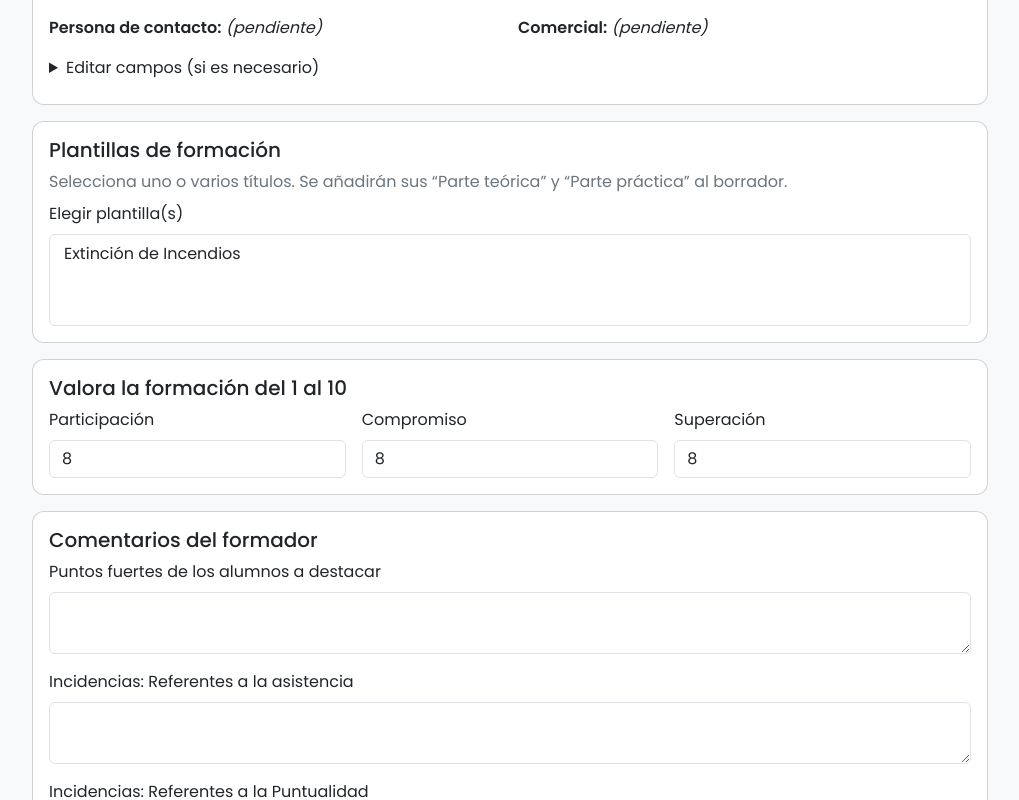
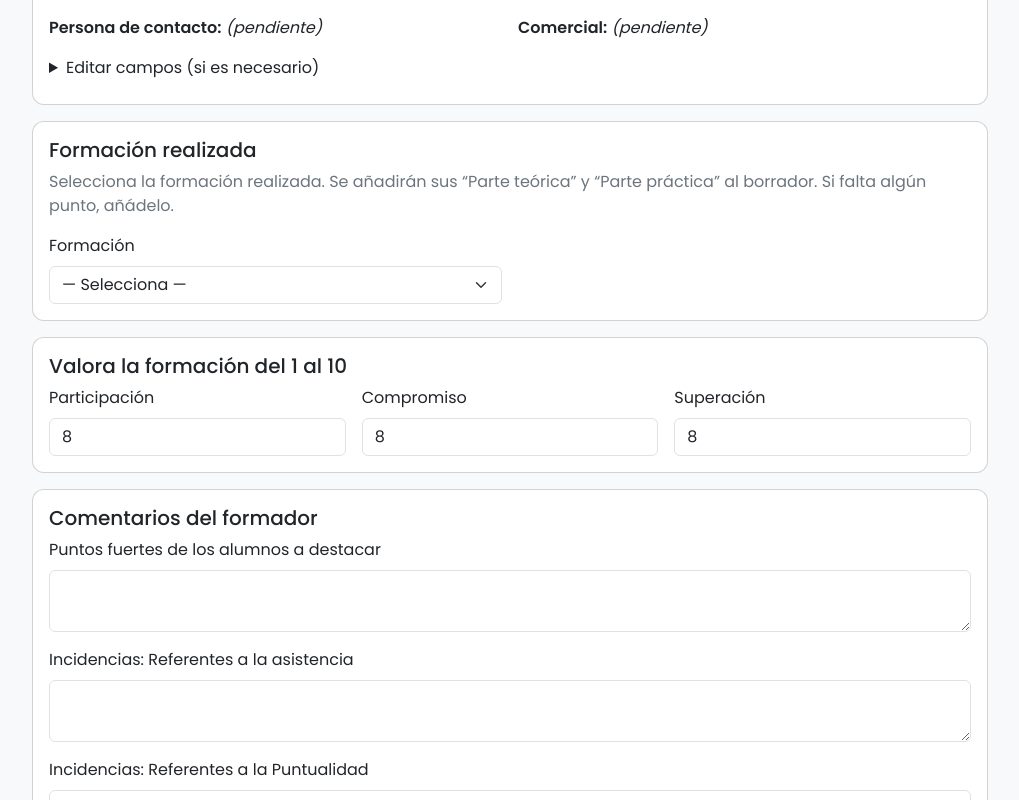
Before and after one commit to JulioGEP/gep-informes-formacion, a React (Vite) app: page / in a window 1280 px wide. Shown: the part 700-1500 px from the top of the page, without its empty margins (130-1149 px from the left). Built offline with nearby package versions, Linux system fonts and the light colour scheme; the HTML template or start-up script is replaced by a standard one.

Commit message:
Update Formulario.jsx

```diff
--- a/src/components/Formulario.jsx
+++ b/src/components/Formulario.jsx
@@ -1,15 +1,14 @@
-import React, { useState, useEffect } from 'react'
+import React, { useEffect, useState } from 'react'
 import axios from 'axios'
 import plantillasMap from '../utils/plantillas.json'
 
 const DEAL_DIR_INCOMPANY = '8b2a7570f5ba8aa4754f061cd9dc92fd778376a7'
 const ORG_CIF = '6d39d015a33921753410c1bab0b067ca93b8cf2c'
 
-export default function Formulario({ onPreview }){
+export default function Formulario({ onPreview, initial }){
   const [loading, setLoading] = useState(false)
   const [dealId, setDealId] = useState('7164')
 
-  // Email eliminado
   const [formador, setFormador] = useState({ nombre:'' })
   const [datos, setDatos] = useState({
     fecha: '', alumnos: '', duracion: '', sesiones: 1,
@@ -17,25 +16,30 @@ export default function Formulario({ onPreview }){
     productos: [],
     idioma: 'ES',
     escalas: { participacion: 8, compromiso: 8, superacion: 8 }, // 1–10
-    comentarios: {
-      c11:'', // Puntos fuertes de los alumnos a destacar
-      c12:'', // Incidencias: Referentes a la asistencia
-      c13:'', // Incidencias: Referentes a la Puntualidad
-      c14:'', // Incidencias: Accidentes
-      c15:'', // Recomendaciones: Formaciones Futuras
-      c16:'', // Recomendaciones: Del entorno de Trabajo
-      c17:''  // Recomendaciones: De Materiales
-    },
-    plantillasSeleccionadas: []
+    comentarios: { c11:'', c12:'', c13:'', c14:'', c15:'', c16:'', c17:'' },
+    // Formación seleccionada + contenidos auto
+    formacionKey: '',
+    formacionTitulo: '',
+    contenidoTeorica: [],
+    contenidoPractica: [],
+    extrasTeorica: '',
+    extrasPractica: ''
   })
 
-  const [opcionesPlantillas, setOpcionesPlantillas] = useState([])
-  useEffect(()=>{
-    const arr = Object.entries(plantillasMap).map(([key, val]) => ({
-      key, titulo: val?.nombre || key
-    }))
-    setOpcionesPlantillas(arr)
-  }, [])
+  // Cargar initial state si venimos del borrador
+  useEffect(() => {
+    if (initial) {
+      setDealId(initial.dealId ?? dealId)
+      setFormador(initial.formador ?? { nombre:'' })
+      setDatos(prev => ({ ...prev, ...(initial.datos || {}) }))
+    }
+    // eslint-disable-next-line react-hooks/exhaustive-deps
+  }, [initial?.dealId])  // solo cuando cambia el payload de vuelta
+
+  // Opciones para el selector de formación
+  const opcionesFormacion = Object.entries(plantillasMap).map(([key, val]) => ({
+    key, titulo: val?.nombre || key, teorica: val?.parte_teorica || [], practica: val?.parte_practica || []
+  }))
 
   const fetchDeal = async () => {
     setLoading(true)
@@ -65,9 +69,35 @@ export default function Formulario({ onPreview }){
     }
   }
 
+  const onChangeFormacion = (e) => {
+    const key = e.target.value
+    const sel = opcionesFormacion.find(o => o.key === key)
+    setDatos(prev => ({
+      ...prev,
+      formacionKey: key,
+      formacionTitulo: sel?.titulo || '',
+      contenidoTeorica: sel?.teorica || [],
+      contenidoPractica: sel?.practica || []
+    }))
+  }
+
   const handlePreview = async (e)=>{
     e.preventDefault()
-    const payload = { dealId, formador, datos }
+
+    // Parse extras (uno por línea)
+    const extraT = datos.extrasTeorica.split('\n').map(s=>s.trim()).filter(Boolean)
+    const extraP = datos.extrasPractica.split('\n').map(s=>s.trim()).filter(Boolean)
+
+    const payload = {
+      dealId,
+      formador,
+      datos: {
+        ...datos,
+        contenidoTeorica: [...(datos.contenidoTeorica||[]), ...extraT],
+        contenidoPractica: [...(datos.contenidoPractica||[]), ...extraP]
+      }
+    }
+
     try{
       const { data } = await axios.post('/.netlify/functions/generateReport', payload)
       const borrador = data?.borrador || ''
@@ -76,11 +106,6 @@ export default function Formulario({ onPreview }){
       console.error(err)
       alert('Error generando borrador. Revisa consola.')
     }
-  }
-
-  const onChangePlantillas = (e) => {
-    const selected = Array.from(e.target.selectedOptions).map(o => o.value)
-    setDatos(prev => ({ ...prev, plantillasSeleccionadas: selected }))
   }
 
   return (
@@ -93,12 +118,7 @@ export default function Formulario({ onPreview }){
           <div className="row g-3 align-items-end">
             <div className="col-md">
               <label className="form-label">Nº Presupuesto</label>
-              <input
-                className="form-control"
-                value={dealId}
-                onChange={e=>setDealId(e.target.value)}
-                required
-              />
+              <input className="form-control" value={dealId} onChange={e=>setDealId(e.target.value)} required />
             </div>
             <div className="col-md-auto">
               <button type="button" className="btn btn-primary" onClick={fetchDeal} disabled={loading}>
@@ -116,62 +136,32 @@ export default function Formulario({ onPreview }){
           <div className="row g-3">
             <div className="col-md-6">
               <label className="form-label">Formador/a</label>
-              <input
-                className="form-control"
-                value={formador.nombre}
-                onChange={e=>setFormador({...formador, nombre: e.target.value})}
-                required
-              />
+              <input className="form-control" value={formador.nombre}
+                     onChange={e=>setFormador({...formador, nombre: e.target.value})} required />
             </div>
             <div className="col-md-3">
               <label className="form-label">Fecha</label>
-              <input
-                type="date"
-                className="form-control"
-                value={datos.fecha}
-                onChange={e=>setDatos({...datos, fecha: e.target.value})}
-                required
-              />
+              <input type="date" className="form-control" value={datos.fecha}
+                     onChange={e=>setDatos({...datos, fecha: e.target.value})} required />
             </div>
             <div className="col-md-3">
               <label className="form-label">Sesiones</label>
-              <input
-                type="number"
-                min="1"
-                className="form-control"
-                value={datos.sesiones}
-                onChange={e=>setDatos({...datos, sesiones: Number(e.target.value)})}
-                required
-              />
+              <input type="number" min="1" className="form-control" value={datos.sesiones}
+                     onChange={e=>setDatos({...datos, sesiones: Number(e.target.value)})} required />
             </div>
             <div className="col-md-3">
               <label className="form-label">Nº alumnos</label>
-              <input
-                type="number"
-                className="form-control"
-                value={datos.alumnos}
-                onChange={e=>setDatos({...datos, alumnos: e.target.value})}
-                required
-              />
+              <input type="number" className="form-control" value={datos.alumnos}
+                     onChange={e=>setDatos({...datos, alumnos: e.target.value})} required />
             </div>
             <div className="col-md-3">
               <label className="form-label">Duración (h)</label>
-              <input
-                type="number"
-                step="0.5"
-                className="form-control"
-                value={datos.duracion}
-                onChange={e=>setDatos({...datos, duracion: e.target.value})}
-                required
-              />
+              <input type="number" step="0.5" className="form-control" value={datos.duracion}
+                     onChange={e=>setDatos({...datos, duracion: e.target.value})} required />
             </div>
             <div className="col-md-3">
               <label className="form-label">Idioma</label>
-              <select
-                className="form-select"
-                value={datos.idioma}
-                onChange={e=>setDatos({...datos, idioma: e.target.value})}
-              >
+              <select className="form-select" value={datos.idioma} onChange={e=>setDatos({...datos, idioma: e.target.value})}>
                 <option value="ES">Castellano</option>
                 <option value="CA">Català</option>
                 <option value="EN">English</option>
@@ -238,23 +228,56 @@ export default function Formulario({ onPreview }){
         </div>
       </div>
 
-      {/* Plantillas (selección manual) */}
+      {/* Formación realizada */}
       <div className="card card-soft">
         <div className="card-body">
-          <h5 className="card-title">Plantillas de formación</h5>
-          <p className="text-secondary mb-2">
-            Selecciona uno o varios títulos. Se añadirán sus “Parte teórica” y “Parte práctica” al borrador.
+          <h5 className="card-title">Formación realizada</h5>
+          <p className="text-secondary mb-3">
+            Selecciona la formación realizada. Se añadirán sus “Parte teórica” y “Parte práctica” al borrador. Si falta algún punto, añádelo.
           </p>
-          <label className="form-label">Elegir plantilla(s)</label>
-          <select multiple className="form-select" value={datos.plantillasSeleccionadas} onChange={onChangePlantillas} size={Math.min(8, Math.max(3, opcionesPlantillas.length))}>
-            {opcionesPlantillas.map(op => (
-              <option key={op.key} value={op.key}>{op.titulo}</option>
-            ))}
-          </select>
+
+          <div className="row g-3">
+            <div className="col-md-6">
+              <label className="form-label">Formación</label>
+              <select className="form-select" value={datos.formacionKey} onChange={onChangeFormacion}>
+                <option value="">— Selecciona —</option>
+                {opcionesFormacion.map(op => (
+                  <option key={op.key} value={op.key}>{op.titulo}</option>
+                ))}
+              </select>
+            </div>
+          </div>
+
+          {/* Contenido de la formación (preview) */}
+          {datos.formacionKey && (
+            <div className="mt-3">
+              <h6 className="fw-semibold mb-1">Contenido de la formación</h6>
+              <div className="row g-3">
+                <div className="col-md-6">
+                  <div className="fw-semibold">Parte Teórica</div>
+                  <ul className="mb-2">
+                    {(datos.contenidoTeorica || []).map((li, idx)=> <li key={idx}>{li}</li>)}
+                  </ul>
+                  <label className="form-label">Añadir puntos (uno por línea)</label>
+                  <textarea className="form-control" value={datos.extrasTeorica}
+                            onChange={e=>setDatos({...datos, extrasTeorica: e.target.value})} />
+                </div>
+                <div className="col-md-6">
+                  <div className="fw-semibold">Parte Práctica</div>
+                  <ul className="mb-2">
+                    {(datos.contenidoPractica || []).map((li, idx)=> <li key={idx}>{li}</li>)}
+                  </ul>
+                  <label className="form-label">Añadir puntos (uno por línea)</label>
+                  <textarea className="form-control" value={datos.extrasPractica}
+                            onChange={e=>setDatos({...datos, extrasPractica: e.target.value})} />
+                </div>
+              </div>
+            </div>
+          )}
         </div>
       </div>
 
-      {/* Valoraciones (1–10) */}
+      {/* Valoraciones 1–10 */}
       <div className="card card-soft">
         <div className="card-body">
           <h5 className="card-title">Valora la formación del 1 al 10</h5>
@@ -316,11 +339,9 @@ export default function Formulario({ onPreview }){
         </div>
       </div>
 
+      {/* Acciones */}
       <div className="d-flex gap-2">
         <button type="submit" className="btn btn-success" disabled={loading}>Generar borrador</button>
-        <button type="button" className="btn btn-outline-secondary" onClick={()=>window.scrollTo({ top: 0, behavior:'smooth' })}>
-          Subir arriba
-        </button>
       </div>
     </form>
   )
```
